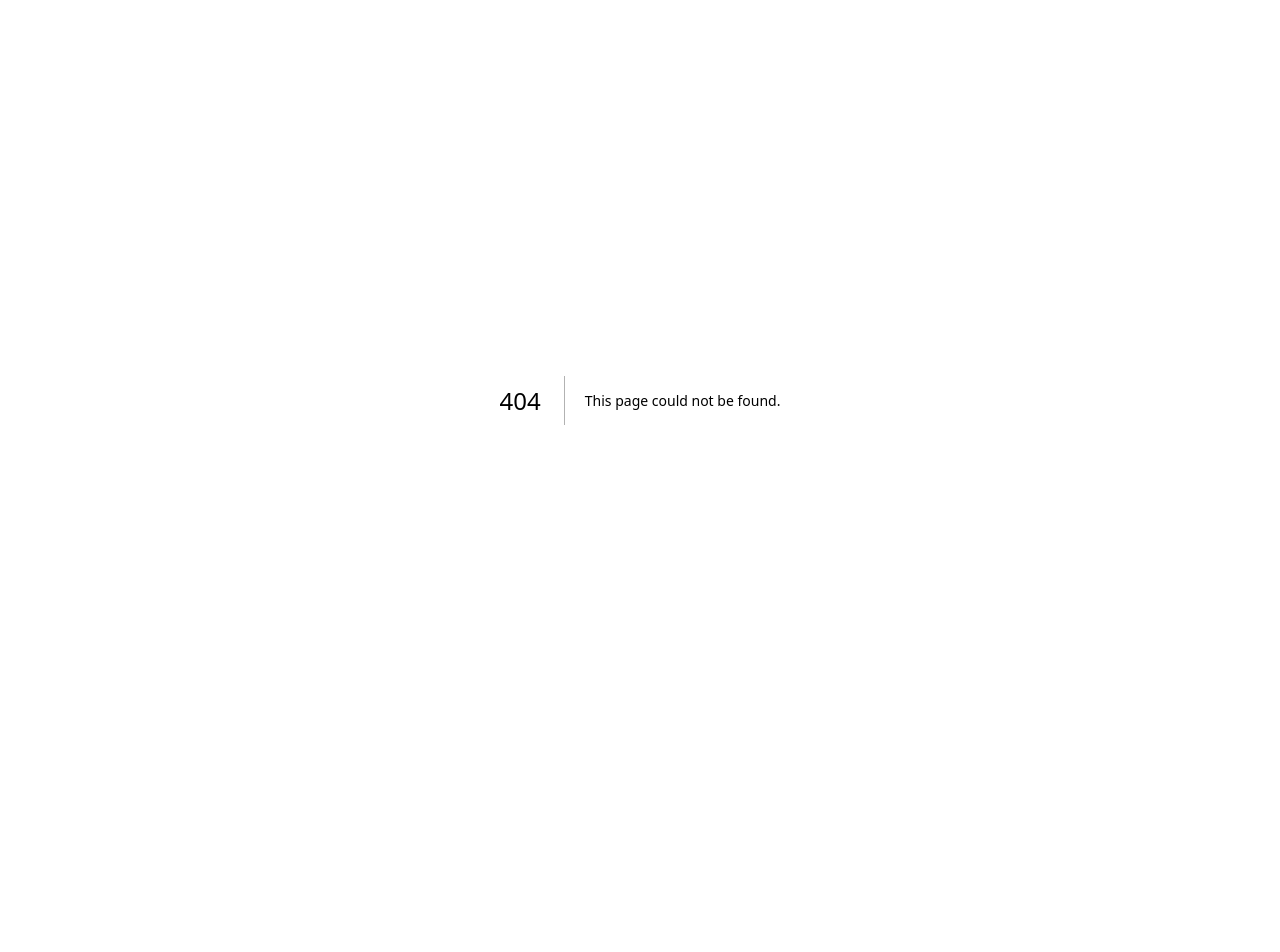
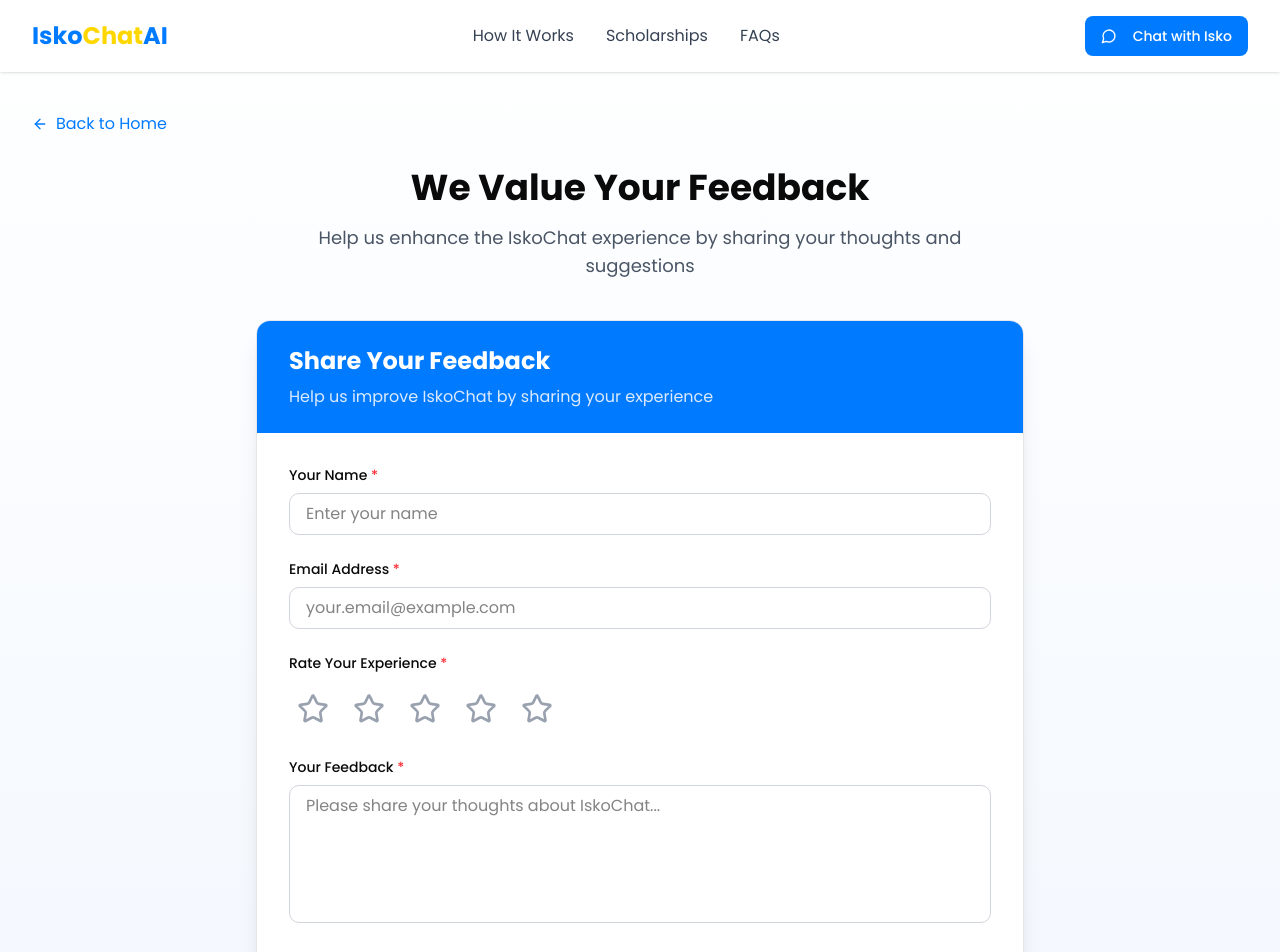
Before and after one commit to DavidBatoDev/iskochatai, a Next.js app: page /feedback in a window 1280 px wide. Before the commit this address had no page. Shown: the top 952 px of the page. Before the commit the page ends 800 px from the top, so only its background shows below. Built offline with nearby package versions, Linux system fonts and the light colour scheme; a web font is replaced by a local one.

Commit message:
feat: implement FeedbackPage and FeedbackForm components for user feedback collection

```diff
--- /dev/null
+++ b/src/app/feedback/page.tsx
@@ -0,0 +1,34 @@
+import React from 'react';
+import Navbar from '@/components/Navbar';
+import Footer from '@/components/Footer';
+import FeedbackForm from '@/components/FeedbackForm';
+import Link from 'next/link';
+import { ArrowLeft } from 'lucide-react';
+
+const FeedbackPage = () => {
+  return (
+    <div className="min-h-screen flex flex-col bg-gradient-to-b from-white to-blue-50">
+      <Navbar />
+      <main className="flex-grow pt-10 pb-20">
+        <div className="isko-container">
+          <Link href="/" className="flex items-center text-primary hover:text-primary/80 mb-8 transition-colors">
+            <ArrowLeft className="w-4 h-4 mr-2" />
+            Back to Home
+          </Link>
+
+          <div className="mb-10 text-center">
+            <h1 className="text-3xl md:text-4xl font-bold mb-4">We Value Your Feedback</h1>
+            <p className="text-lg text-gray-600 max-w-2xl mx-auto">
+              Help us enhance the IskoChat experience by sharing your thoughts and suggestions
+            </p>
+          </div>
+
+          <FeedbackForm />
+        </div>
+      </main>
+      <Footer />
+    </div>
+  );
+};
+
+export default FeedbackPage;
--- a/src/components/CTA.tsx
+++ b/src/components/CTA.tsx
@@ -1,20 +1,22 @@
 import React from "react";
 import { Button } from "@/components/ui/button";
-import { MessageCircle } from "lucide-react";
+import { MessageCircle, MessageSquarePlus } from "lucide-react";
 import { InteractiveGridPattern } from "./magicui/interactive-grid-pattern";
 import { cn } from "@/lib/utils";
+import Link from "next/link";
 
 const CTA = () => {
   return (
     <section className="bg-gradient-to-r from-blue-600 to-indigo-800 py-16 relative overflow-hidden">
       <InteractiveGridPattern
         className={cn(
-          "[mask-image:radial-gradient(1000px_circle_at_center,white,transparent)]"
+          "[mask-image:radial-gradient(1000px_circle_at_center,white,transparent)]",
+          "will-change-transform"
         )}
-        width={25}
-        height={25}
-        squares={[80, 80]}
-        squaresClassName="hover:fill-blue-500"
+        width={45}
+        height={45}
+        squares={[45, 45]}
+        squaresClassName="hover:fill-blue-500 transition-colors duration-300 ease-in-out will-change-opacity"
       />
       <div className="isko-container relative">
         <div className="max-w-4xl mx-auto text-center text-white">
@@ -25,10 +27,24 @@
             Start chatting with IskoChatAI today and take the first step toward
             funding your education.
           </p>
-          <Button size="lg" className="isko-button-secondary">
-            <MessageCircle className="w-5 h-5 mr-2" />
-            Chat with Isko Now
-          </Button>
+          <div className="flex flex-col sm:flex-row justify-center gap-4">
+            <Link href="/chat">
+              <Button size="lg" className="isko-button-secondary">
+                <MessageCircle className="w-5 h-5 mr-2" />
+                Chat with Isko Now
+              </Button>
+            </Link>
+            <Link href="/feedback">
+              <Button
+                size="lg"
+                variant="outline"
+                className="bg-white/10 text-white border-white/20 hover:bg-white/20 hover:scale-105 transition-transform duration-300 ease-in-out"
+              >
+                <MessageSquarePlus className="w-5 h-5 mr-2" />
+                Share Feedback
+              </Button>
+            </Link>
+          </div>
         </div>
       </div>
     </section>
--- /dev/null
+++ b/src/components/FeedbackForm.tsx
@@ -0,0 +1,224 @@
+"use client";
+import React, { useState } from "react";
+import { Button } from "@/components/ui/button";
+import { Send, Star } from "lucide-react";
+import { AnimatedGridPattern } from "./magicui/animated-grid-pattern";
+import { cn } from "@/lib/utils";
+
+interface FeedbackFormProps {
+  className?: string;
+}
+
+const FeedbackForm: React.FC<FeedbackFormProps> = ({ className }) => {
+  const [formData, setFormData] = useState({
+    name: "",
+    email: "",
+    rating: 0,
+    feedback: "",
+  });
+
+  const [submitting, setSubmitting] = useState(false);
+  const [submitted, setSubmitted] = useState(false);
+  const [error, setError] = useState("");
+
+  const handleChange = (
+    e: React.ChangeEvent<HTMLInputElement | HTMLTextAreaElement>
+  ) => {
+    const { name, value } = e.target;
+    setFormData((prev) => ({
+      ...prev,
+      [name]: value,
+    }));
+  };
+
+  const handleRatingClick = (rating: number) => {
+    setFormData((prev) => ({
+      ...prev,
+      rating,
+    }));
+  };
+
+  const handleSubmit = async (e: React.FormEvent) => {
+    e.preventDefault();
+    setSubmitting(true);
+    setError("");
+
+    // Validate form
+    if (
+      !formData.name ||
+      !formData.email ||
+      !formData.feedback ||
+      formData.rating === 0
+    ) {
+      setError("Please fill all required fields");
+      setSubmitting(false);
+      return;
+    }
+
+    try {
+      // Here you would typically send data to your API
+      // For demonstration, we'll simulate a successful submission
+      await new Promise((resolve) => setTimeout(resolve, 1000));
+      setSubmitted(true);
+    } catch (err) {
+      setError("An error occurred while submitting your feedback");
+    } finally {
+      setSubmitting(false);
+    }
+  };
+
+  return (
+    <div className="relative w-full max-w-3xl mx-auto">
+
+      <div className="relative z-10 bg-white dark:bg-gray-900 rounded-xl shadow-xl border border-gray-200 dark:border-gray-800 overflow-hidden">
+        <div className="bg-primary py-6 px-8">
+          <h2 className="text-2xl font-bold text-white">Share Your Feedback</h2>
+          <p className="text-blue-100 mt-2">
+            Help us improve IskoChat by sharing your experience
+          </p>
+        </div>
+
+        {!submitted ? (
+          <form onSubmit={handleSubmit} className="p-8 space-y-6">
+            {error && (
+              <div className="p-3 bg-red-50 border border-red-200 rounded-lg text-red-700 text-sm">
+                {error}
+              </div>
+            )}
+
+            <div>
+              <label htmlFor="name" className="block text-sm font-medium mb-2">
+                Your Name <span className="text-red-500">*</span>
+              </label>
+              <input
+                id="name"
+                name="name"
+                type="text"
+                required
+                value={formData.name}
+                onChange={handleChange}
+                className="w-full px-4 py-2 rounded-lg border border-gray-300 focus:ring-2 focus:ring-primary/20 focus:border-primary outline-none transition-all"
+                placeholder="Enter your name"
+              />
+            </div>
+
+            <div>
+              <label htmlFor="email" className="block text-sm font-medium mb-2">
+                Email Address <span className="text-red-500">*</span>
+              </label>
+              <input
+                id="email"
+                name="email"
+                type="email"
+                required
+                value={formData.email}
+                onChange={handleChange}
+                className="w-full px-4 py-2 rounded-lg border border-gray-300 focus:ring-2 focus:ring-primary/20 focus:border-primary outline-none transition-all"
+                placeholder="your.email@example.com"
+              />
+            </div>
+
+            <div>
+              <label className="block text-sm font-medium mb-3">
+                Rate Your Experience <span className="text-red-500">*</span>
+              </label>
+              <div className="flex gap-2">
+                {[1, 2, 3, 4, 5].map((rating) => (
+                  <button
+                    key={rating}
+                    type="button"
+                    onClick={() => handleRatingClick(rating)}
+                    className={`p-2 rounded-full transition-all ${
+                      formData.rating >= rating
+                        ? "text-secondary bg-secondary/10"
+                        : "text-gray-400 hover:text-secondary"
+                    }`}
+                    aria-label={`Rate ${rating} stars`}
+                  >
+                    <Star
+                      className={`w-8 h-8 ${
+                        formData.rating >= rating
+                          ? "fill-secondary"
+                          : "fill-none"
+                      }`}
+                    />
+                  </button>
+                ))}
+              </div>
+            </div>
+
+            <div>
+              <label
+                htmlFor="feedback"
+                className="block text-sm font-medium mb-2"
+              >
+                Your Feedback <span className="text-red-500">*</span>
+              </label>
+              <textarea
+                id="feedback"
+                name="feedback"
+                required
+                value={formData.feedback}
+                onChange={handleChange}
+                rows={5}
+                className="w-full px-4 py-2 rounded-lg border border-gray-300 focus:ring-2 focus:ring-primary/20 focus:border-primary outline-none transition-all resize-none"
+                placeholder="Please share your thoughts about IskoChat..."
+              />
+            </div>
+
+            <Button
+              type="submit"
+              disabled={submitting}
+              className="w-full"
+              size="lg"
+            >
+              {submitting ? (
+                <>Processing...</>
+              ) : (
+                <>
+                  <Send className="w-5 h-5 mr-2" />
+                  Submit Feedback
+                </>
+              )}
+            </Button>
+          </form>
+        ) : (
+          <div className="p-8 text-center">
+            <div className="w-16 h-16 bg-green-100 rounded-full flex items-center justify-center mx-auto mb-4">
+              <svg
+                xmlns="http://www.w3.org/2000/svg"
+                className="h-8 w-8 text-green-600"
+                fill="none"
+                viewBox="0 0 24 24"
+                stroke="currentColor"
+              >
+                <path
+                  strokeLinecap="round"
+                  strokeLinejoin="round"
+                  strokeWidth={2}
+                  d="M5 13l4 4L19 7"
+                />
+              </svg>
+            </div>
+            <h3 className="text-2xl font-bold mb-2">Thank You!</h3>
+            <p className="text-gray-600 mb-6">
+              Your feedback has been successfully submitted. We appreciate your
+              input!
+            </p>
+            <Button
+              onClick={() => {
+                setSubmitted(false);
+                setFormData({ name: "", email: "", rating: 0, feedback: "" });
+              }}
+              variant="outline"
+            >
+              Submit Another Response
+            </Button>
+          </div>
+        )}
+      </div>
+    </div>
+  );
+};
+
+export default FeedbackForm;
```
